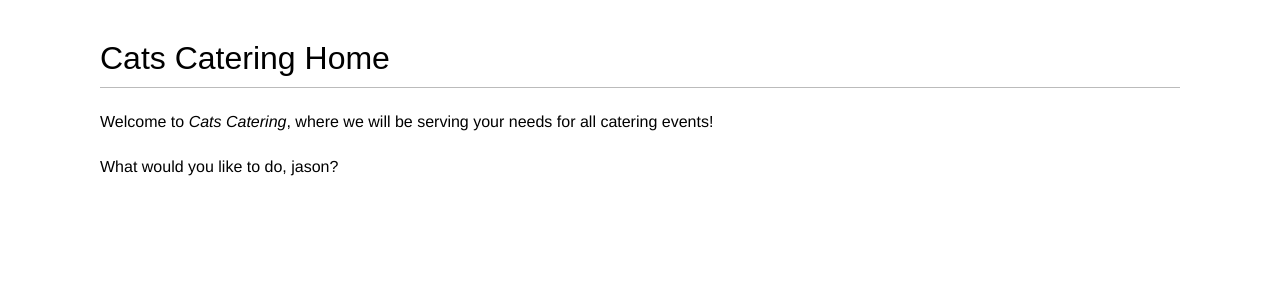
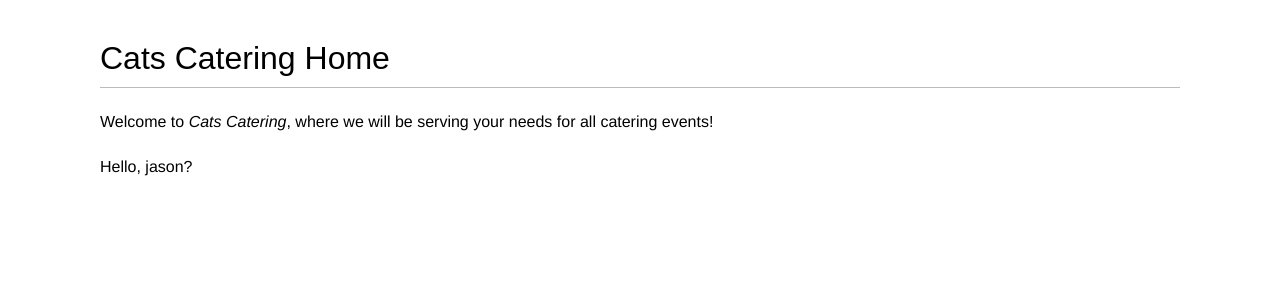
Before and after one commit to Rafasdc/Catering-App, a Django app: page /catering/ in a window 1280 px wide. Shown: the part 92-392 px from the top of the page. Run offline with Django 3.2, Linux system fonts and the light colour scheme; a user stored in the database is signed in; some web fonts are replaced.

Commit message:
Changed message of index

```diff
--- a/CodeCatz/catering/templates/catering/index.html
+++ b/CodeCatz/catering/templates/catering/index.html
@@ -10,7 +10,7 @@ Cats Catering
 <p>Welcome to <em>Cats Catering</em>, where we will be serving your needs for all catering events!</p>
 
 {% if user.is_authenticated %}
-<p>What would you like to do, {{ user.get_username }}?</p>
+<p>Hello, {{ user.get_username }}?</p>
 {% else %}
 <p>Please <a href="{% url 'login' %}">login.</a></p>
 {% endif %}
```
